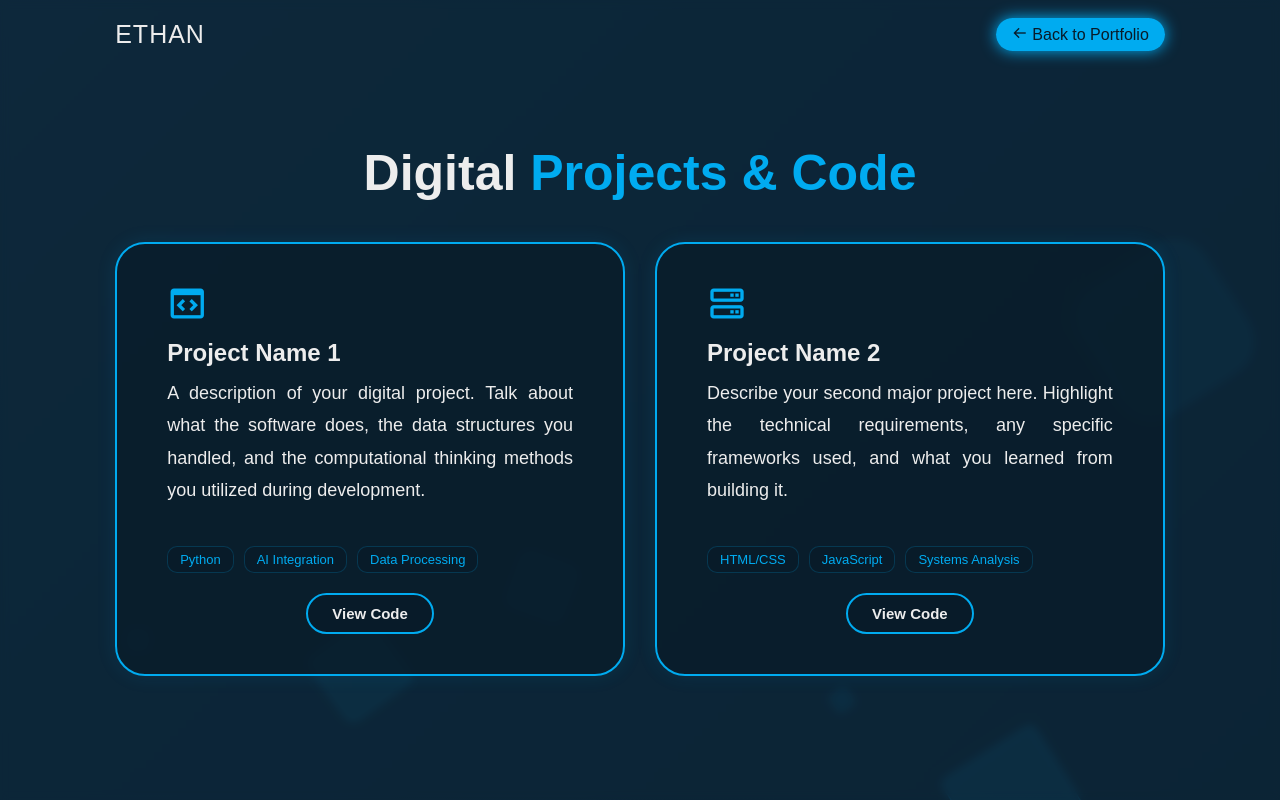
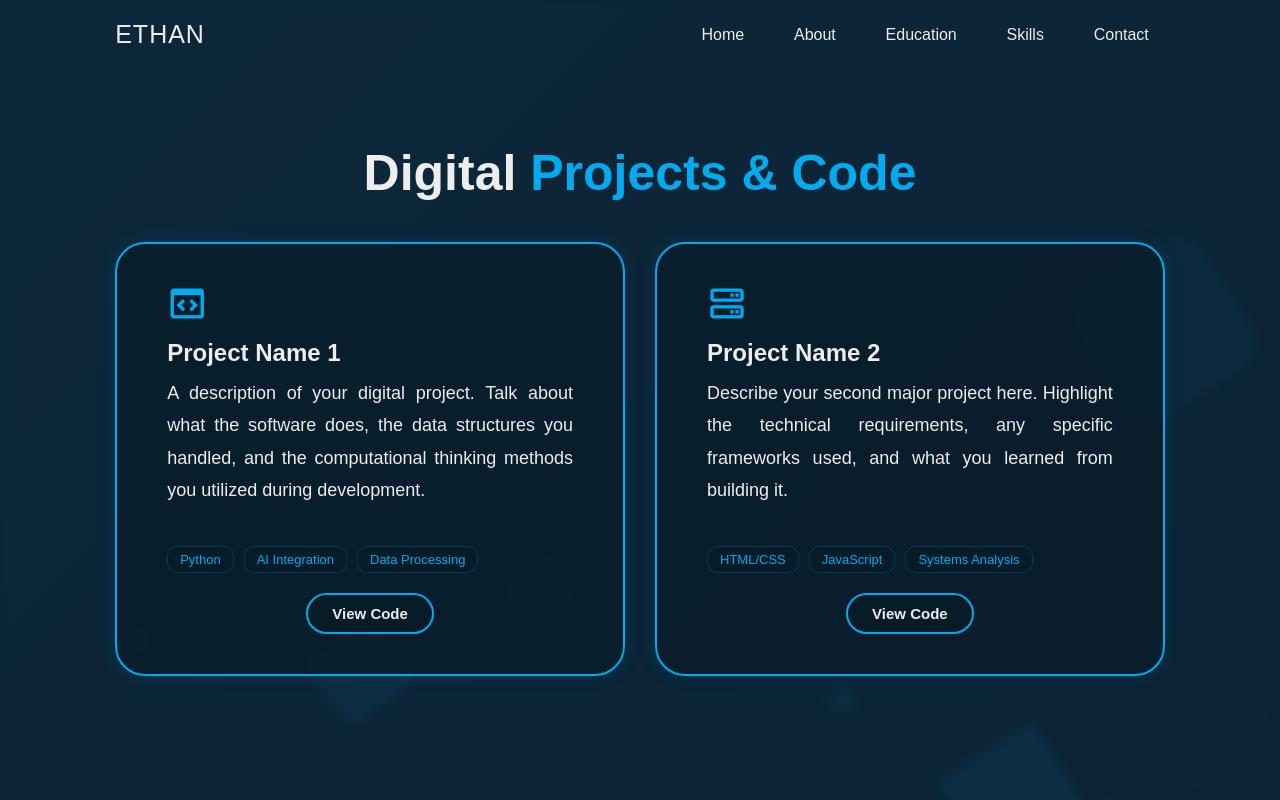
Before and after one commit to Ethan-guscott-dev/digital-porfolio, a plain HTML site: page projects.html in a window 1280 px wide. Drawn offline with nearby package versions, Linux system fonts and the light colour scheme.

Commit message:
Update projects.html

```diff
--- a/projects.html
+++ b/projects.html
@@ -12,7 +12,11 @@
     <header class="header">
         <a href="index.html" class="logo">Ethan</a>
         <nav class="navbar">
-            <a href="index.html#about" class="active"><i class='bx bx-arrow-back'></i> Back to Portfolio</a>
+            <a href="index.html#home">Home</a>
+            <a href="index.html#about">About</a>
+            <a href="education.html">Education</a>
+            <a href="skills.html">Skills</a>
+            <a href="contact.html">Contact</a>
         </nav>
     </header>
 
```
